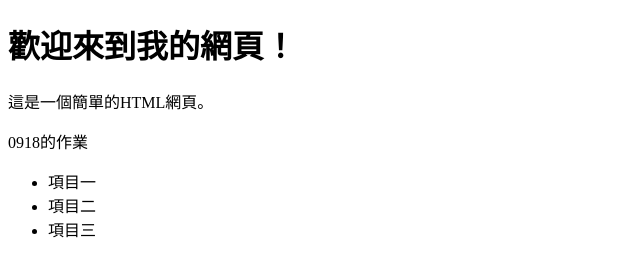
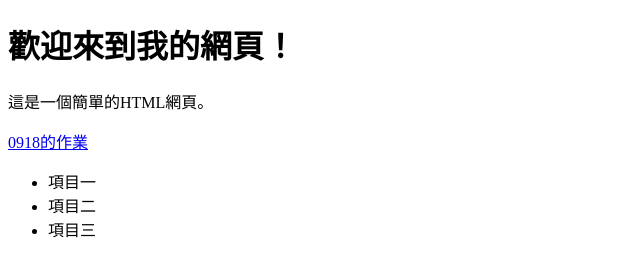
Before and after one commit to gg94875987/8888, a plain HTML site: page index.html in a window 1280 px wide. Shown: the whole page, without its empty margins (0-640 px from the left). Drawn offline with Linux system fonts and the light colour scheme.

Commit message:
Update index.html

```diff
--- a/index.html
+++ b/index.html
@@ -6,7 +6,7 @@
 <body>
     <h1>歡迎來到我的網頁！</h1>
     <p>這是一個簡單的HTML網頁。</p>
-    <a herf="0918.html"taget="_blank">0918的作業</a>
+    <a href="0918.html"taget="_blank">0918的作業</a>
     <ul>
         <li>項目一</li>
         <li>項目二</li>
```
